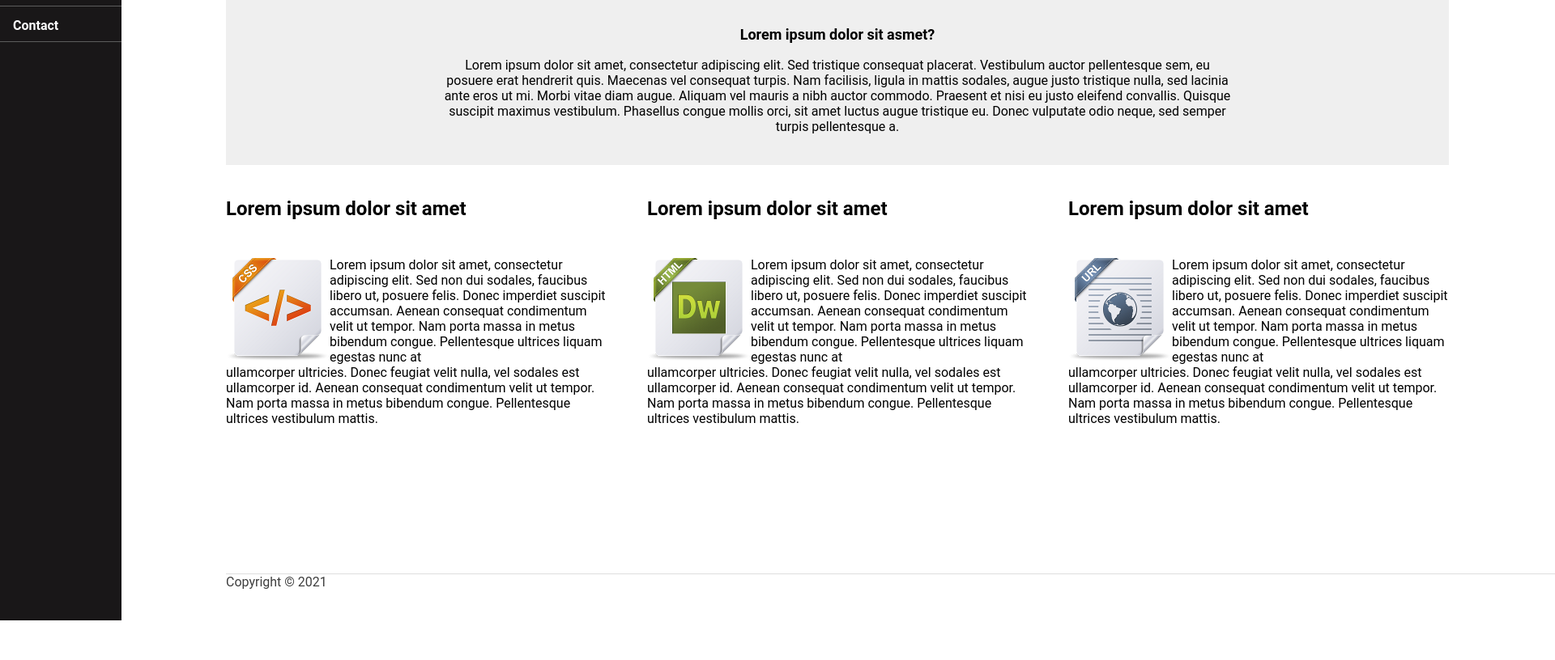
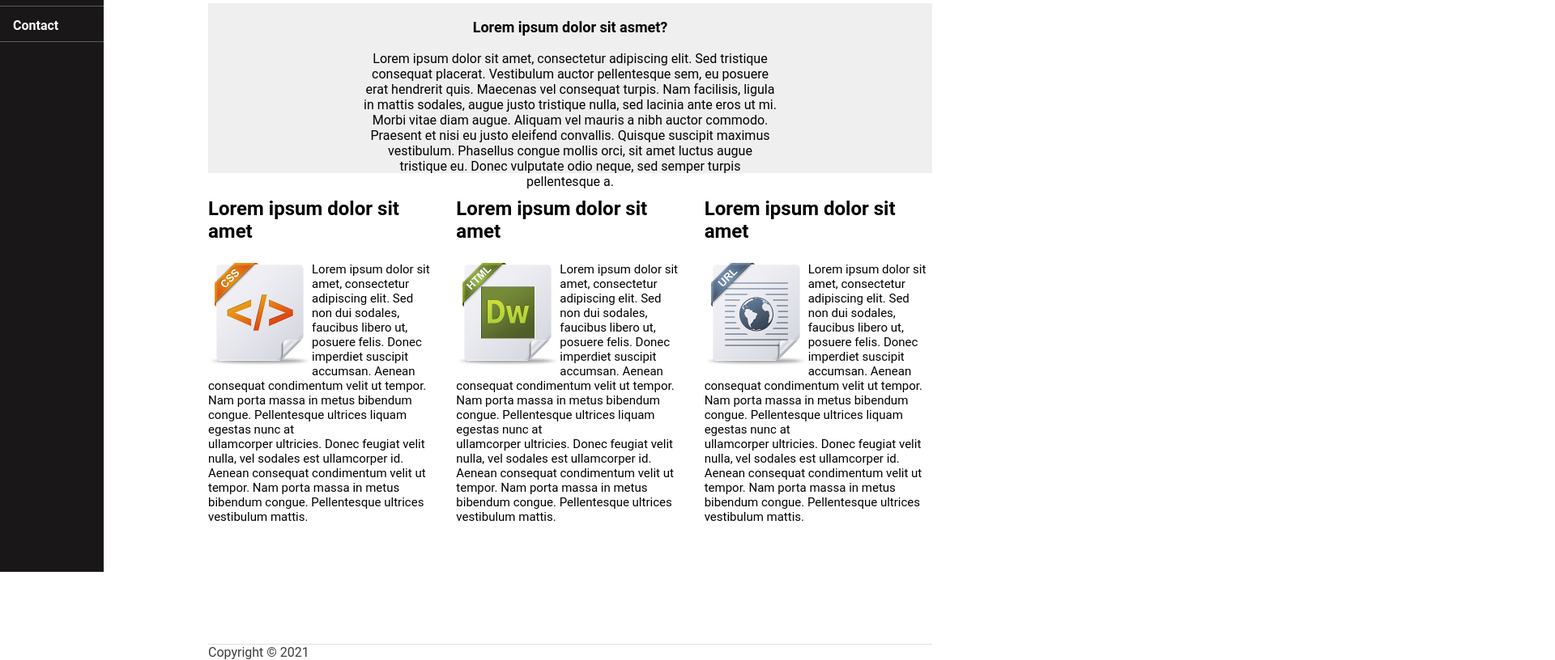
Before and after one commit to T-Rain0811/test_intern, a plain HTML site: page index.html in a window 1280 px wide. Shown: the part 168-984 px from the top of the page at 81% size, 1920 px wide, since content can reach past the window. Before the commit the page ends 939 px from the top, so only its background shows below. Drawn offline with Linux system fonts and the light colour scheme.

Commit message:
third commit

```diff
--- a/assest/css/responsive.css
+++ b/assest/css/responsive.css
@@ -1,4 +1,40 @@
 /*mobile*/
-@media screen and (max-width: 46.1875em) {
+@media(min-width : 64em) {
+    .sidebar{
+        width: 10%;
+        height: 875px;
+    }
+    .body{
+        width: 90%;
+    }
+    .img_header{
+        margin: 20px auto;
+    }
+    .content_big{
+        width: 100%;
+    }
+    .content_big_tittle{
+        padding-top: 19px;
+    }
+    .content_big_heading{
+        padding: 19px 192px 38px;
+    }
+    .content_small{
+        font-size: 15px;
+        margin-top: 20px;
+    }
+    .content_small_first{
+        padding-right: 25px;
+    }
+    .content_small_third{
+        padding-left: 25px;
+    }
+    .content_small_heading{
+        padding-bottom: 24px;
+    }
+    .footer{
+        width: 100%;
+        margin-top: 148px;
+    }
 
 }
--- a/assest/css/style.css
+++ b/assest/css/style.css
@@ -6,7 +6,6 @@
     font-style: normal;
     list-style-type: none;
 }
-
 .sidebar{
     display: inline-block;
     position: relative;
@@ -15,6 +14,7 @@
     background: #191718;
 }
 .sidebar ul li{
+    width: 100%;
     height: 44px;
     position: relative;
     border-bottom: 1px solid #5C5C5C;
@@ -44,7 +44,7 @@
     margin: 20px auto;
 }
 .content_big{
-    margin: 10px auto;
+    margin: 30px auto;
     width: 1510px;
     height: 210px;
     background: #EFEFEF;
--- a/index.html
+++ b/index.html
@@ -6,6 +6,7 @@
           content="width=device-width, user-scalable=no, initial-scale=1.0, maximum-scale=1.0, minimum-scale=1.0">
     <meta http-equiv="X-UA-Compatible" content="ie=edge">
     <link rel="stylesheet" href="./assest/css/style.css">
+    <link rel="stylesheet" href="./assest/css/responsive.css">
     <title>Document</title>
 </head>
 <body>
```
